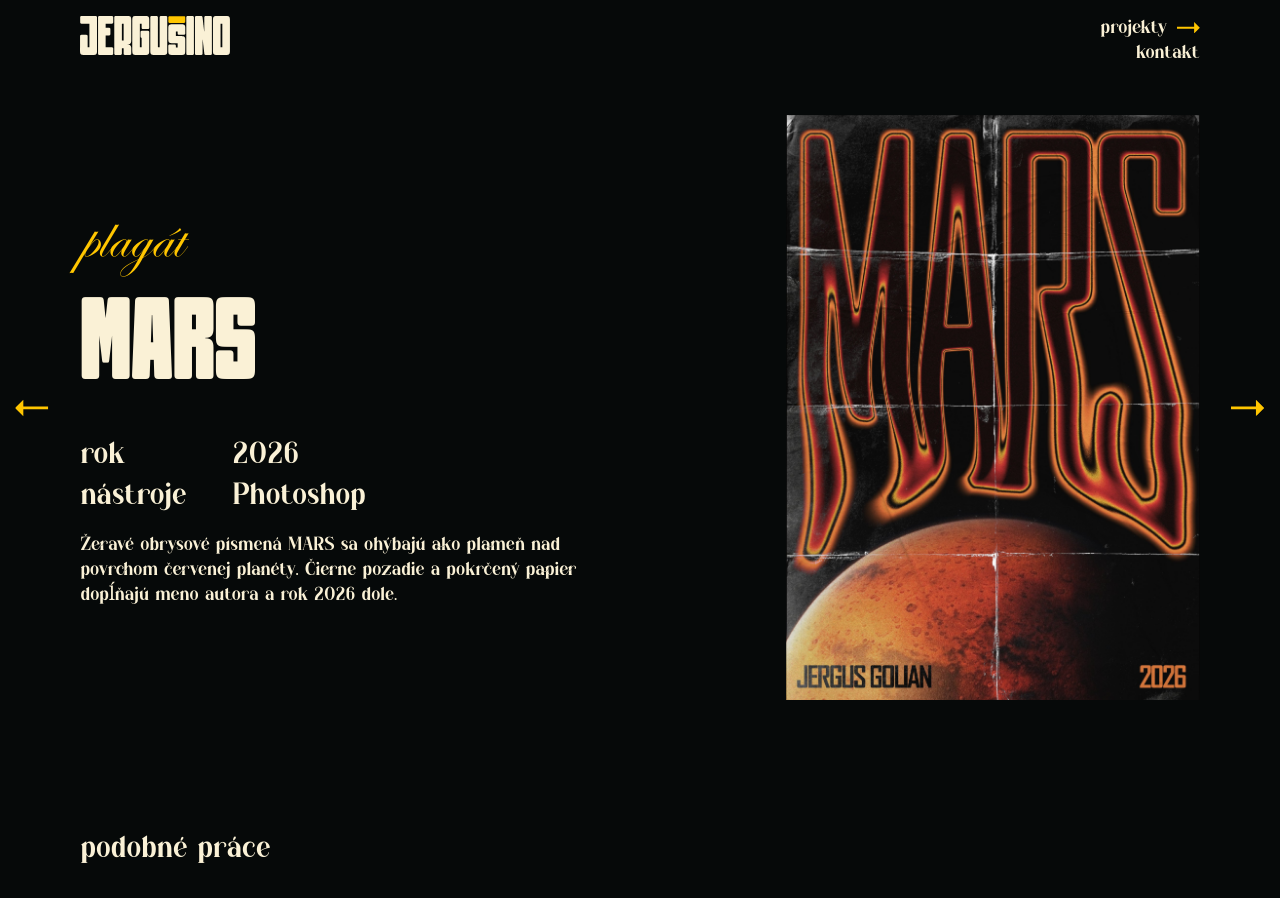
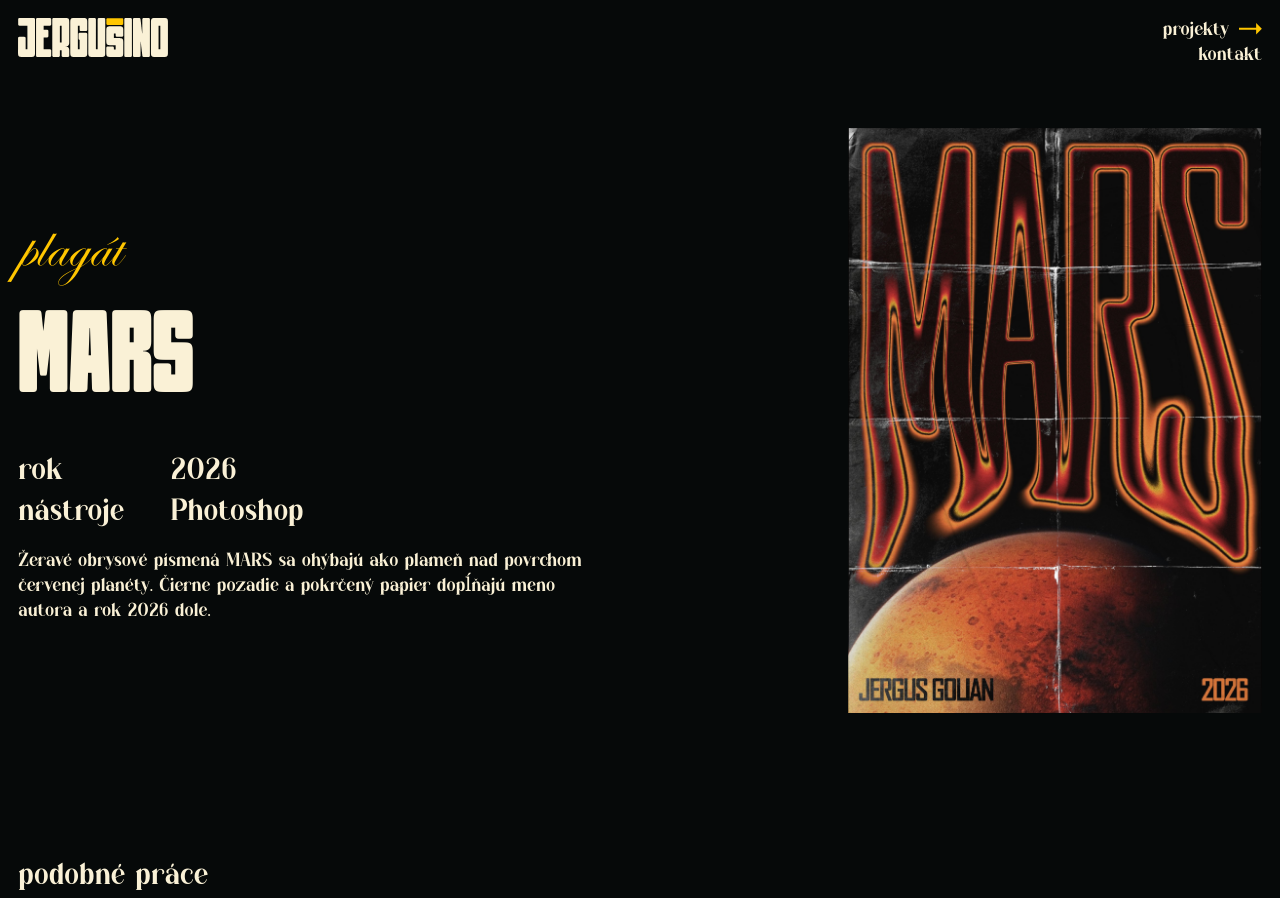
Before and after one commit to jergusino/jergusino.github.io, a Jekyll site: the page built from _projects/mars.md, in a window 1280 px wide. Shown: the top 898 px of the page. Built offline with Jekyll 4.4.1, drawn with Linux system fonts in a browser that asks for light colours; some web fonts are replaced; grey boxes are pictures that could not be loaded.

Commit message:
Project page: arrows only in the side bars; otherwise hidden and shown in front of the content when hovering a screen edge
Co-Authored-By: Claude Opus 5.5 <noreply@anthropic.com>
Claude-Session: https://claude.ai/code/session_01RGVpc2Wp958A42zKqCrsaw

```diff
--- a/assets/css/main.css
+++ b/assets/css/main.css
@@ -369,9 +369,28 @@ body.project .prose { font-size: min(var(--body), 2.8vh); font-size: clamp(0.95r
 .project-media .cover img { max-height: calc((100vh - var(--F) * 2) * 0.8); max-height: calc((100svh - var(--F) * 2) * 0.8); width: auto; max-width: 80%; margin: 0 auto; }
 .arr--back { transform: scaleX(-1); }
 
+/* previous / next arrows. On screens with empty bars at the sides (wider than 1.9 x the height) they
+   always stand in those bars. Otherwise they are hidden and cut on in front of the content when the
+   mouse comes to the left or right edge of the screen. Phones and tablets swipe instead. */
 .page-arrow { display: none; color: var(--yellow); }
-.page-arrow .arr { width: var(--arrow, 2rem); height: auto; margin: 0; fill: currentColor; vertical-align: 0; }
-.page-arrow:hover, .page-arrow:focus-visible { color: var(--cream); }
+.page-arrow .arr { width: clamp(1.6rem, min(2.6vw, 4.5vh), 2.8rem); height: auto; margin: 0; fill: currentColor; vertical-align: 0; }
+@media (min-width: 900px) and (hover: hover) {
+  .page-arrow {
+    display: flex; align-items: center; justify-content: center;
+    position: fixed; z-index: 4; top: 20vh; bottom: 20vh; width: max(48px, 5vw);
+  }
+  .page-arrow--prev { left: 0; }
+  .page-arrow--next { right: 0; }
+  .page-arrow .arr { visibility: hidden; box-sizing: content-box; padding: 0.5em 0.4em; background: var(--ink); }   /* an Ink plate keeps the arrow readable over a poster */
+  .page-arrow:hover .arr, .page-arrow:focus-visible .arr { visibility: visible; }
+  .page-arrow:hover, .page-arrow:focus-visible { color: var(--yellow); outline: none; }
+  .page-arrow:focus-visible .arr { outline: 2px solid var(--yellow); outline-offset: 2px; }
+}
+@media (min-width: 900px) and (min-aspect-ratio: 19/10) {
+  .page-arrow { width: calc((100vw - var(--W)) / 2); top: 0; bottom: 0; }
+  .page-arrow .arr { visibility: visible; background: none; }
+  .page-arrow:hover { color: var(--cream); }
+}
 
 @media (min-width: 900px) {
   .project-body {
@@ -396,22 +415,6 @@ body.project .prose { font-size: min(var(--body), 2.8vh); font-size: clamp(0.95r
     max-height: min(calc(var(--ts) * 5), calc((100svh - var(--top) - var(--F) * 2) * 0.8));
     margin: 0;
   }
-  /* the arrows stand outside the column, in the margin, so the text lines up with the logo */
-  .page-arrow { display: grid; place-items: center; padding: 1em 0; position: absolute; top: calc(50% + var(--top) / 2); transform: translateY(-50%); }
-  .page-arrow--prev { right: calc(100% + var(--agap)); }
-  .page-arrow--next { left: calc(100% + var(--agap)); }
-  /* on project pages the column leaves room for the arrows on both sides (same tokens, recomputed) */
-  body.project {
-    --arrow: clamp(1.6rem, min(2.6vw, 4.5vh), 2.8rem);
-    --agap: max(12px, 1.2vw);
-    --W: min(calc(100vw - (var(--arrow) + var(--agap) * 2) * 2), 190vh);
-    --W: min(calc(100vw - (var(--arrow) + var(--agap) * 2) * 2), 190svh);
-    --F: max(12px, calc(var(--W) / 70));
-    --G: calc(var(--F) * 1.4);
-    --F4: max(20px, calc(var(--W) * 4 / 70));
-    --T: calc(var(--W) / 21);
-    --ts: min(calc(var(--T) * 3), 13vh);
-  }
 }
 
 /* everything sits in the --W column, centred (only narrower than the screen on very wide, short screens) */
```
